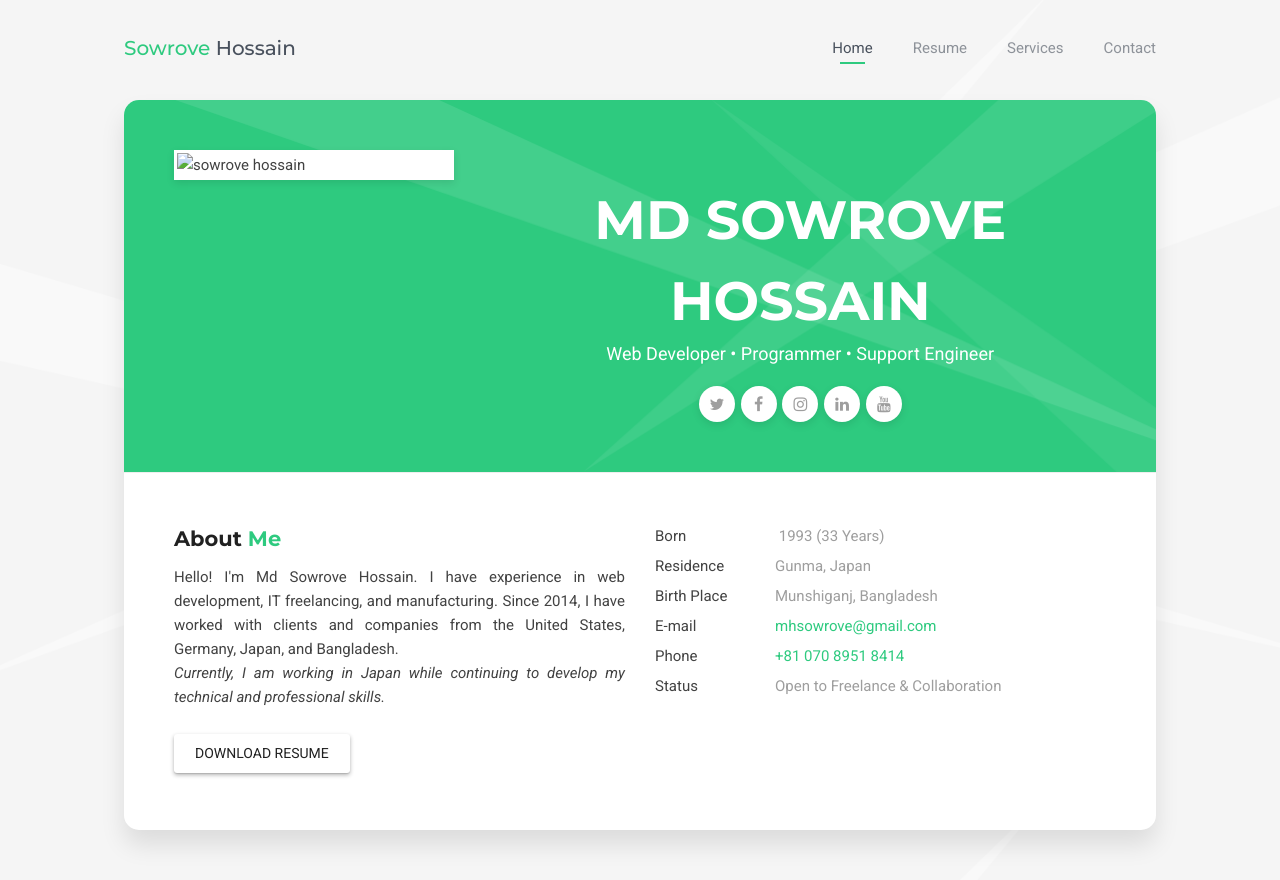
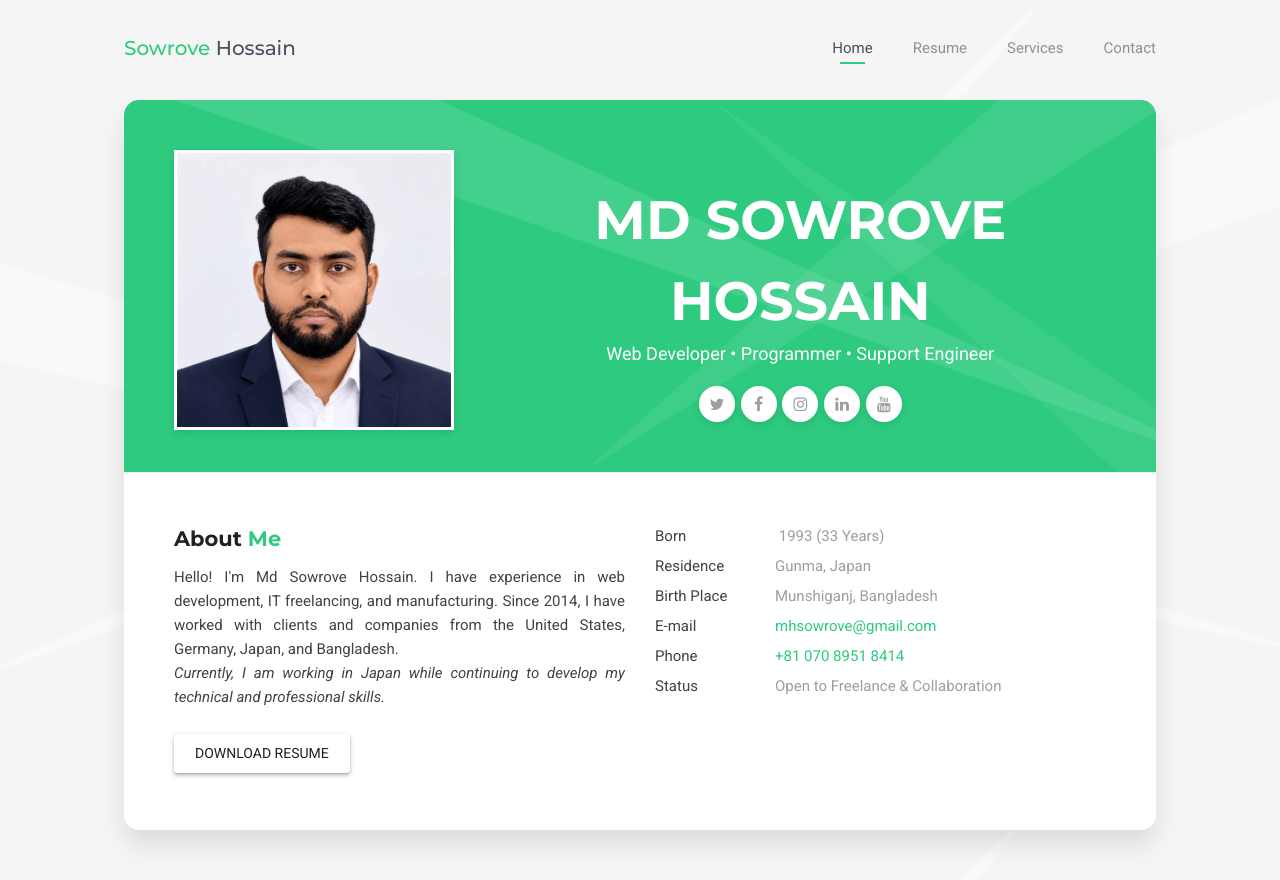
Before and after one commit to mhsowrove/mhsowrove.github.io, a plain HTML site: page index.html in a window 1280 px wide. Drawn offline with Linux system fonts and the light colour scheme; files that its build step writes are made by us from their sources.

Commit message:
index.html

```diff
--- a/index.html
+++ b/index.html
@@ -115,7 +115,7 @@
                   <div class="row">
                     <div class="col-sm-4 col-md-4 col-lg-4">
                       <div class="photo">
-                        <img src="images/sowrove-hossain.jpg" alt="sowrove hossain">
+                        <img src="sowrove-hossain.jpg" alt="sowrove hossain">
                       </div>
                     </div>
 
```
